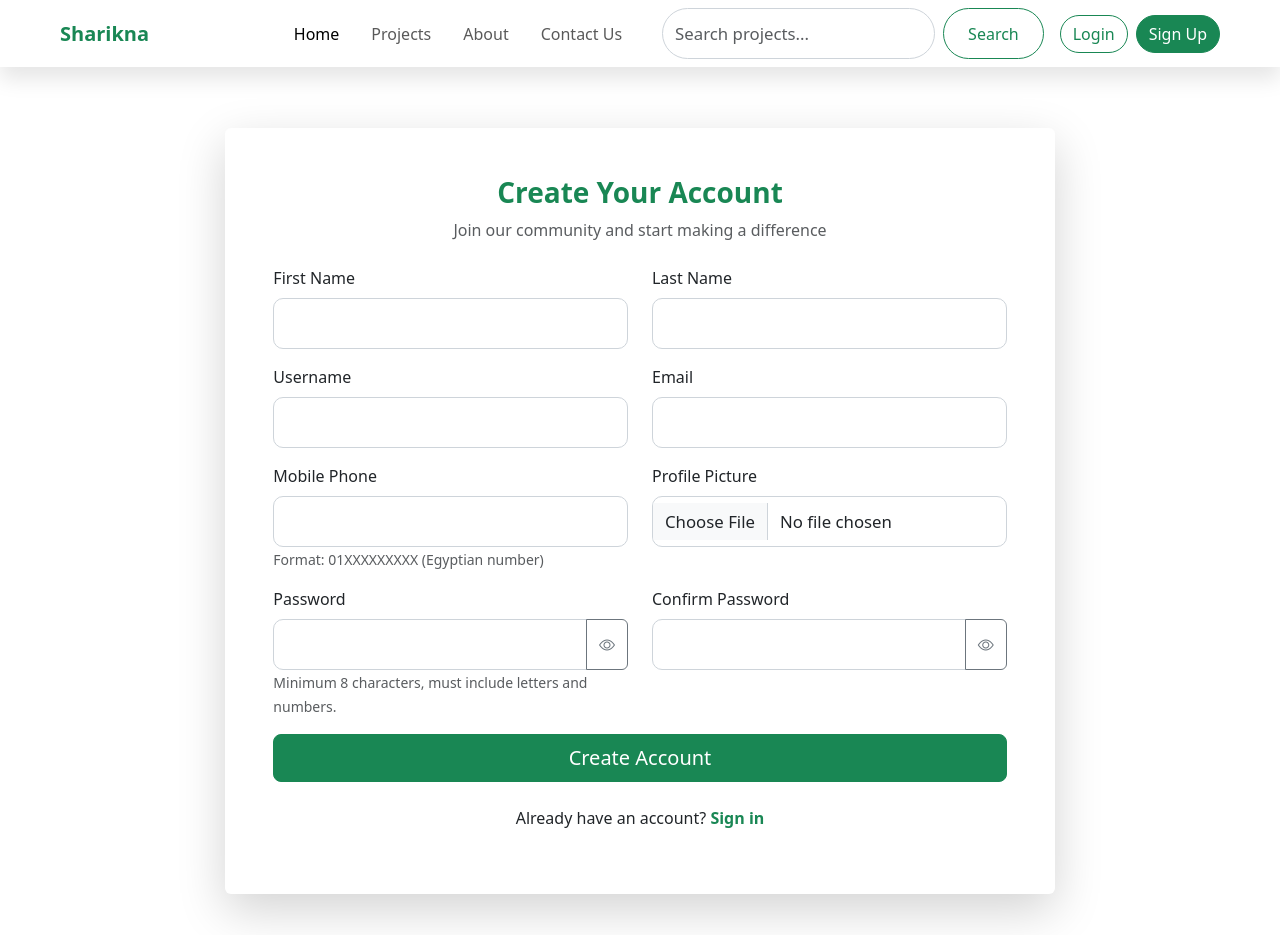
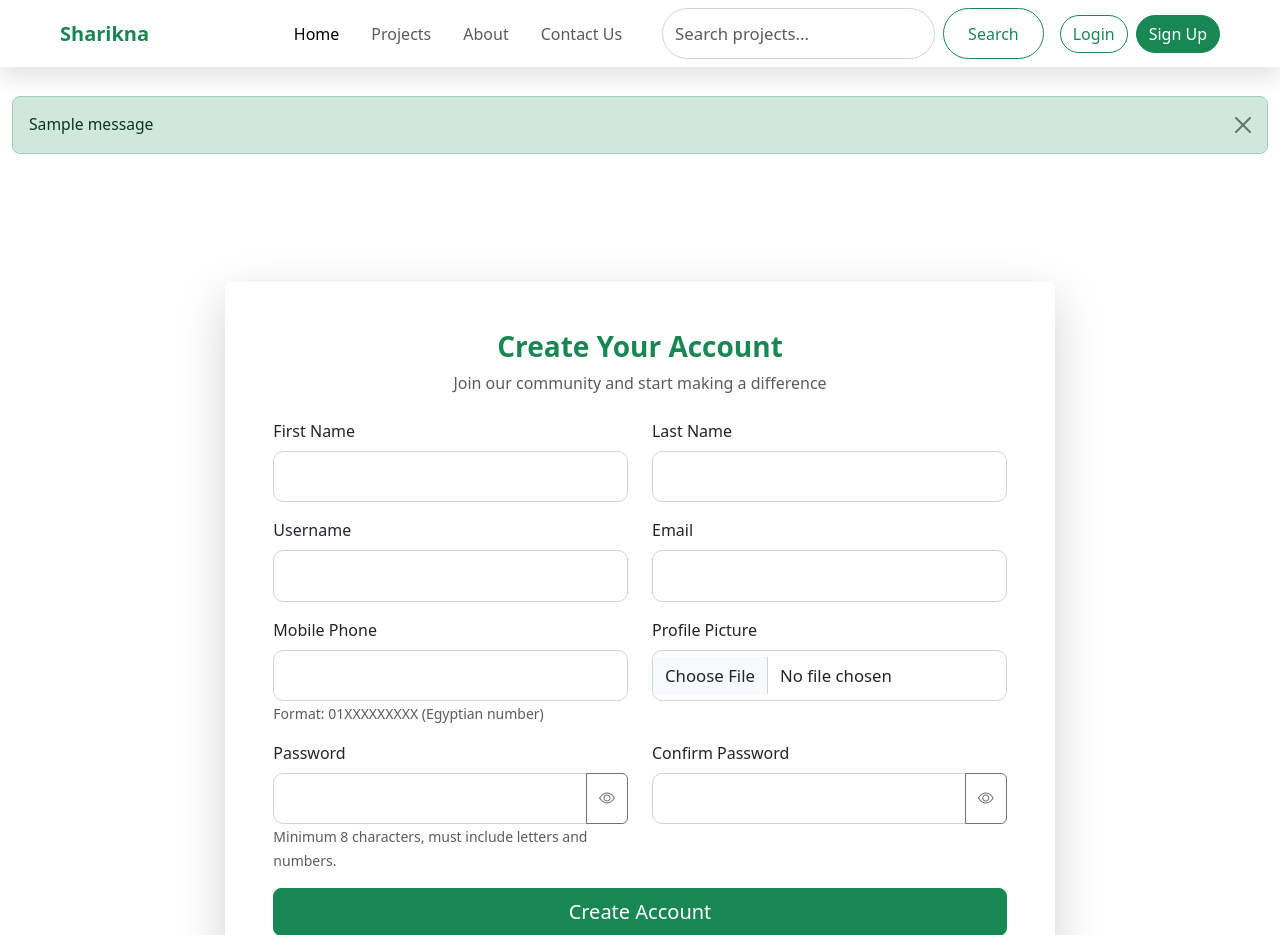
Before and after one commit to AhmedZahran15/crowd-funding, a Django app: page /auth/register/ in a window 1280 px wide. Shown: the top 935 px of the page. Run offline with Django 5.2, Linux system fonts and the light colour scheme; tables that the repository leaves empty hold one stand-in row (values such as "Sample post"); one stand-in notice (Sample message) is shown; parts of the project's set-up code (start-up, migrations or seed data) failed here and were passed over.

Commit message:
Add Django message display to base template for user notifications

```diff
--- a/crowd_funding/crowd_funding/templates/base.html
+++ b/crowd_funding/crowd_funding/templates/base.html
@@ -50,6 +50,17 @@
   </head>
   <body>
 
+    <!-- Django Messages -->
+    <div class="container-fluid mt-5 pt-5">
+      {% if messages %}
+        {% for message in messages %}
+          <div class="alert alert-{{ message.tags }} alert-dismissible fade show" role="alert">
+            {{ message }}
+            <button type="button" class="btn-close" data-bs-dismiss="alert" aria-label="Close"></button>
+          </div>
+        {% endfor %}
+      {% endif %}
+    </div>
 
    <nav class="navbar-add navbar navbar-expand-lg bg-white navbar-light shadow-sm d-flex fixed-top ">
   <div class="container-fluid mx-5 ">
```
